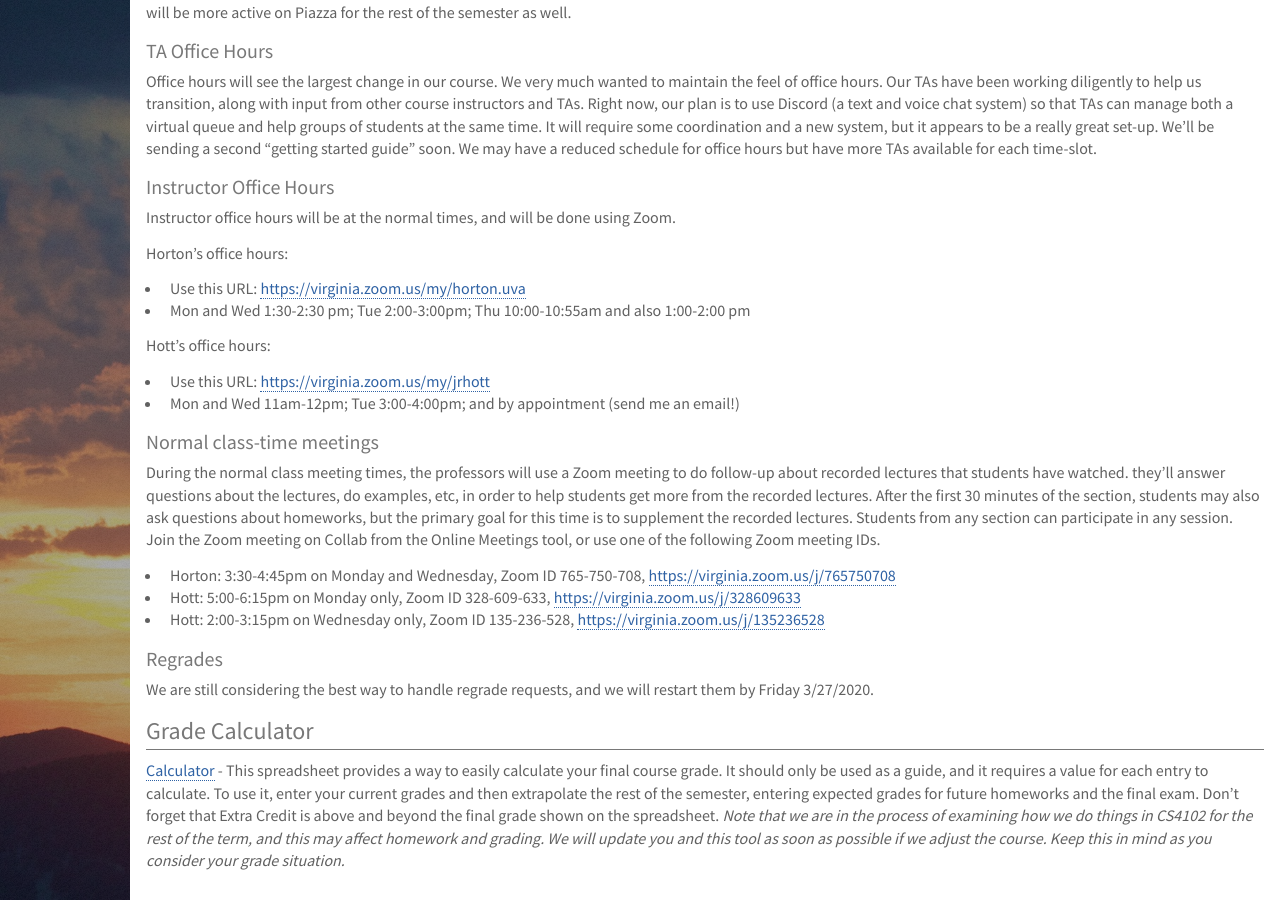
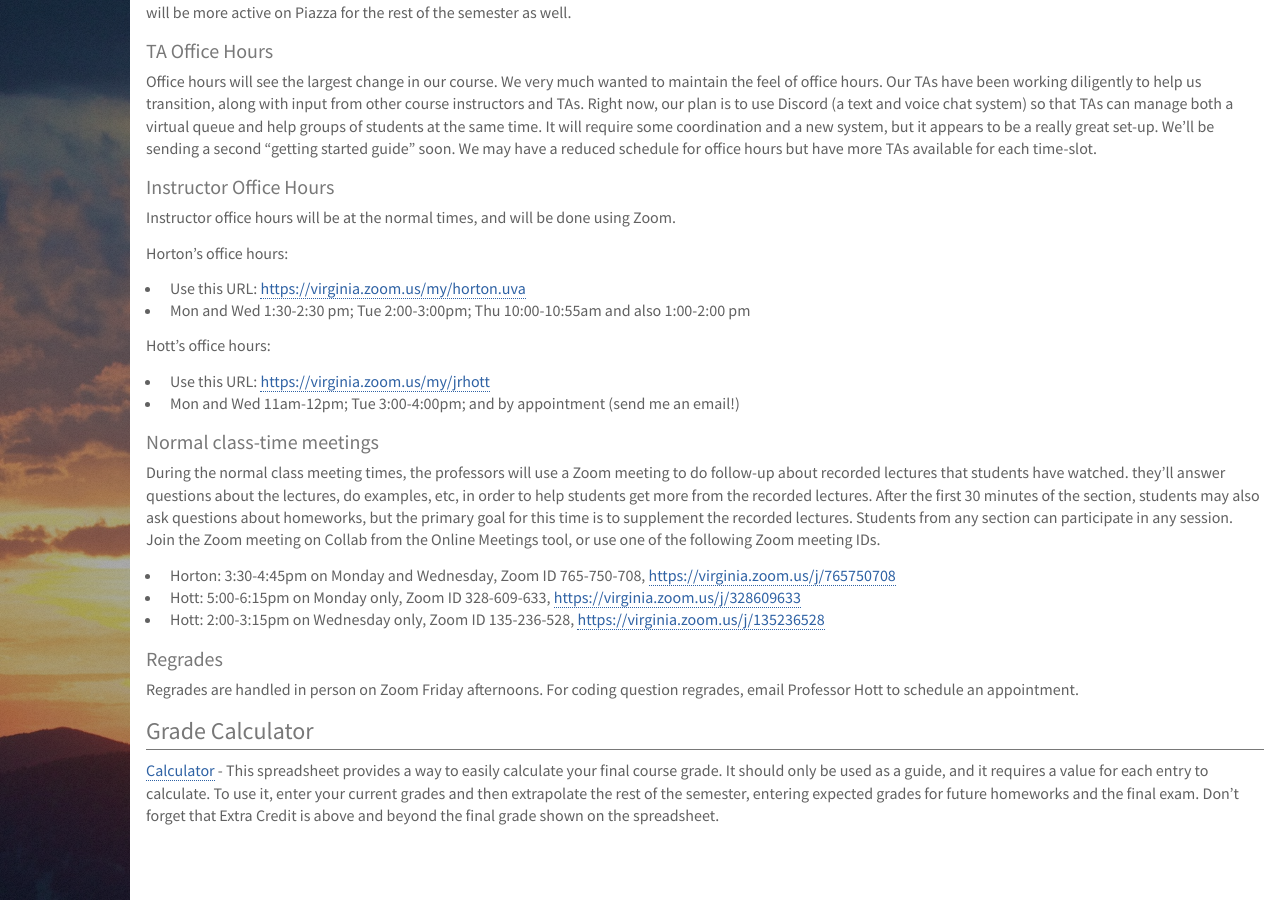
Before and after one commit to deternitydx/uvacs4102, a Jekyll site: the page built from index.md, in a window 1280 px wide and 900 px high, scrolled down 1113 px. Built offline with Jekyll 4.4.1, drawn with Linux system fonts in a browser that asks for light colours; nearby versions of some CDN libraries; library files that are not in the unit come from our copies.

Commit message:
Updated calculator and description

```diff
--- a/index.md
+++ b/index.md
@@ -76,8 +76,8 @@ During the normal class meeting times, the professors will use a Zoom meeting to
 
 
 ### Regrades
-We are still considering the best way to handle regrade requests, and we will restart them by Friday 3/27/2020.
+Regrades are handled in person on Zoom Friday afternoons.  For coding question regrades, email Professor Hott to schedule an appointment.
 
 ## Grade Calculator
 
-[Calculator](algo-calculator.xlsx) - This spreadsheet provides a way to easily calculate your final course grade.  It should only be used as a guide, and it requires a value for each entry to calculate.  To use it, enter your current grades and then extrapolate the rest of the semester, entering expected grades for future homeworks and the final exam.  Don't forget that Extra Credit is above and beyond the final grade shown on the spreadsheet. _Note that we are in the process of examining how we do things in CS4102 for the rest of the term, and this may affect homework and grading. We will update you and this tool as soon as possible if we adjust the course.  Keep this in mind as you consider your grade situation._
+[Calculator](algo-calculator.xlsx) - This spreadsheet provides a way to easily calculate your final course grade.  It should only be used as a guide, and it requires a value for each entry to calculate.  To use it, enter your current grades and then extrapolate the rest of the semester, entering expected grades for future homeworks and the final exam.  Don't forget that Extra Credit is above and beyond the final grade shown on the spreadsheet.
```
Also changed, not shown: 1 other file.
